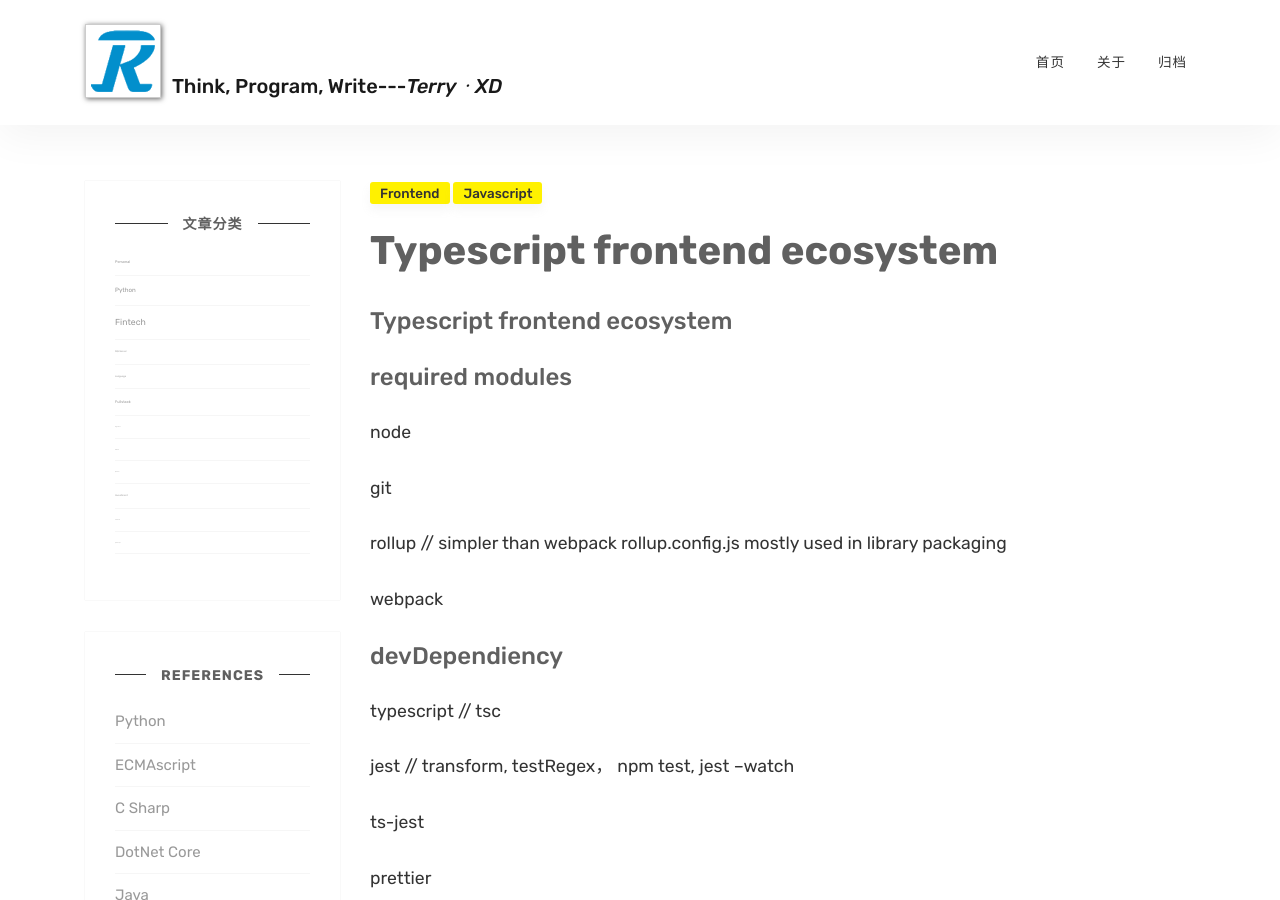
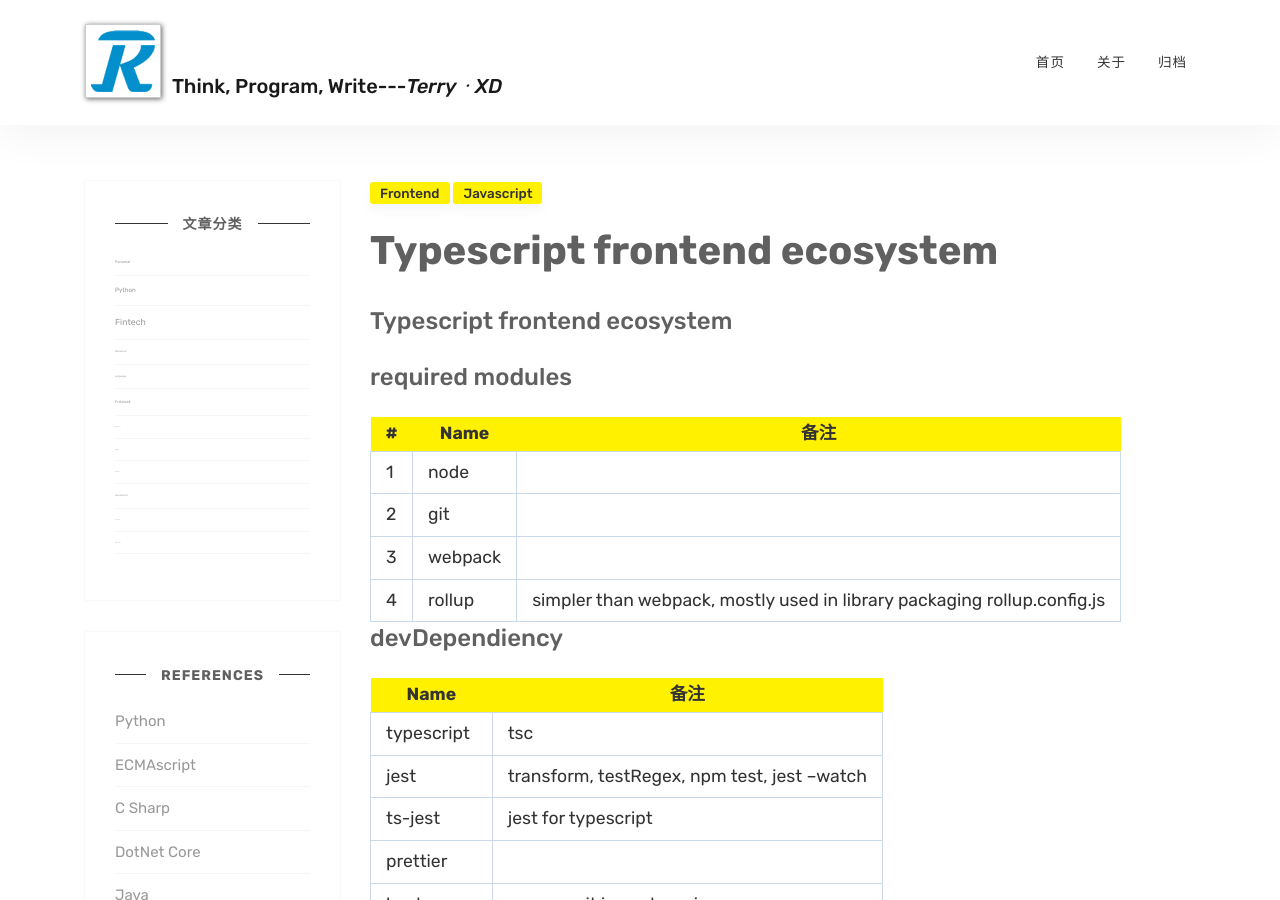
Before and after one commit to yxdt/yxdt.github.io, a Jekyll site: the page built from _posts/2022-05-31-Typescript-Frontend-skill-set.markdown, in a window 1280 px wide and 900 px high. Built offline with Jekyll 4.4.1, drawn with Linux system fonts in a browser that asks for light colours; comment, search, counter and statistics services are not loaded; some of the changed text lies outside the part shown.

Commit message:
update to table format

```diff
--- a/_posts/2022-05-31-Typescript-Frontend-skill-set.markdown
+++ b/_posts/2022-05-31-Typescript-Frontend-skill-set.markdown
@@ -11,27 +11,24 @@ tag: [frontend]
 
 ## required modules
 
-node
+| # | Name           | 备注          |
+|--| ------ | --------------------------- |
+| 1    | node      |   |
+| 2    | git      |   |
+| 3    | webpack  |   |
+| 4    | rollup   | simpler than webpack, mostly used in library packaging rollup.config.js  |
 
-git
-
-rollup // simpler than webpack rollup.config.js mostly used in library packaging
-
-webpack
 
 ### devDependiency
 
- typescript // tsc
-
- jest // transform, testRegex， npm test, jest --watch
-
- ts-jest
-
- prettier
-
- husky // precommit in package.json
-
- lint-staged
+| Name   | 备注             |
+| ------ | --------------------------- |
+| typescript    | tsc   |
+| jest  | transform, testRegex, npm test, jest --watch  |
+| ts-jest    | jest for typescript   |
+| prettier    |    |
+| husky | precommit in package.json |
+| lint-staged | lint check |
 
 ### dependiencies
 
```
